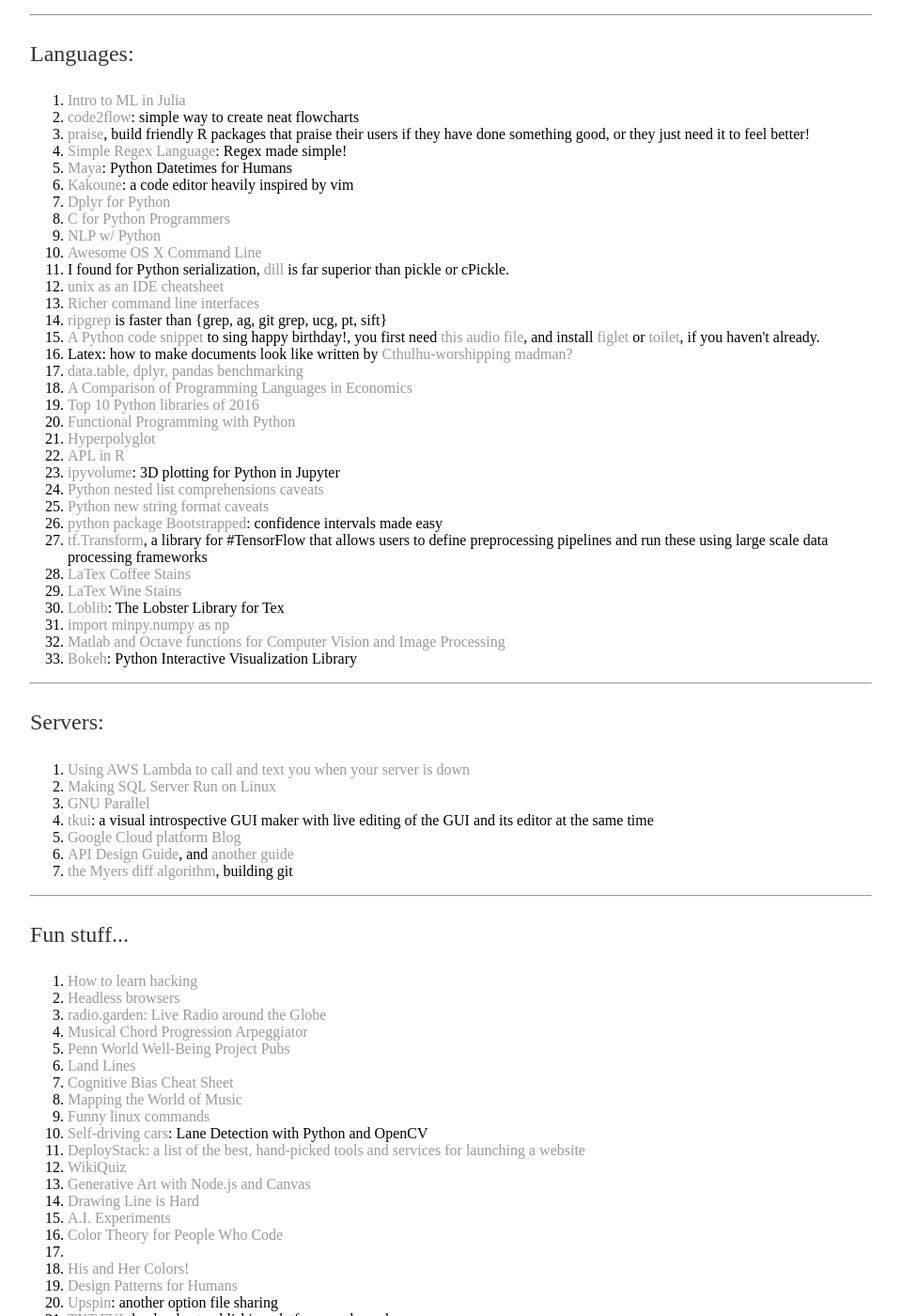
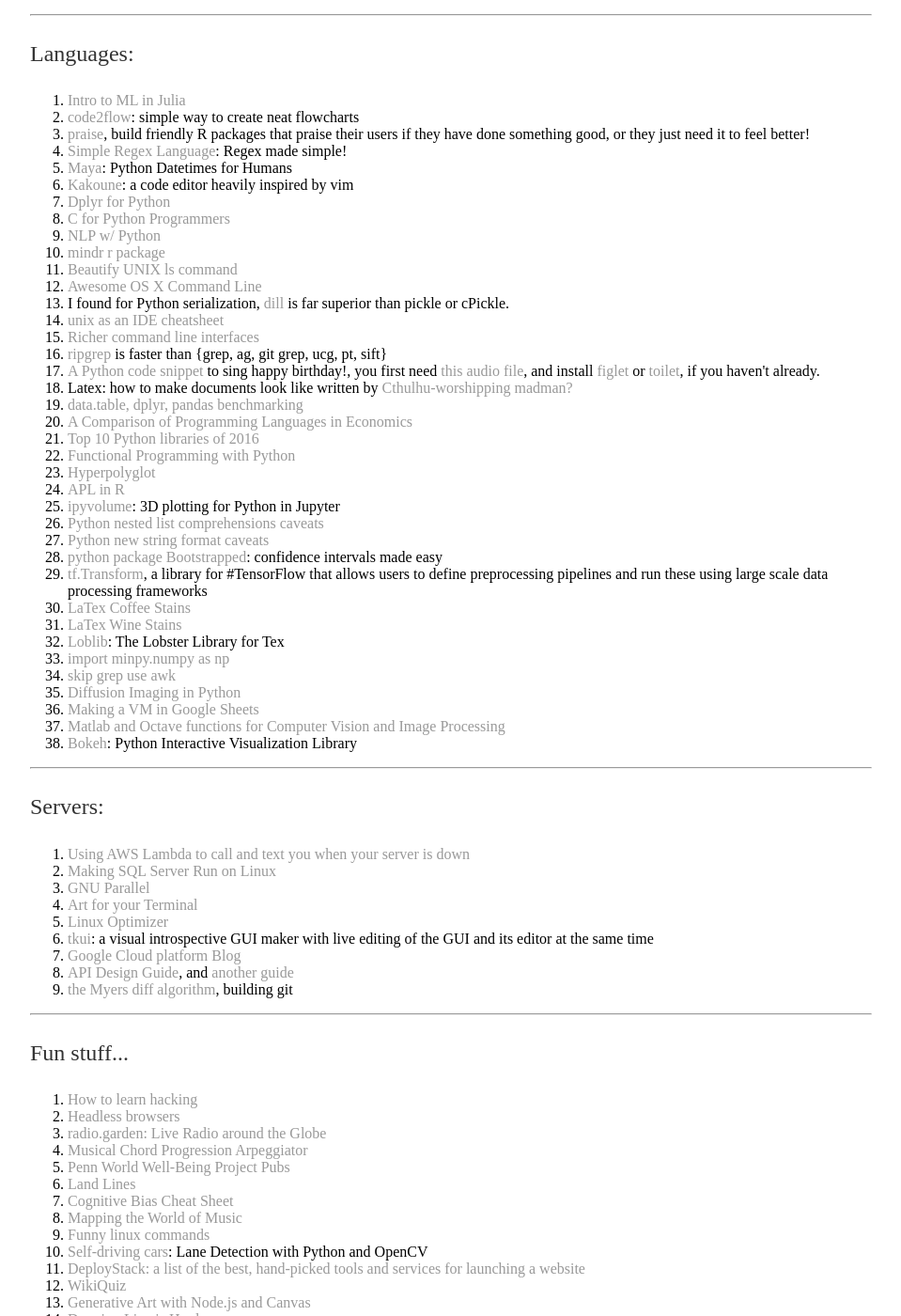
Before and after one commit to shenglih/shenglih.github.io, a Jekyll site: the page built from memo/index.html, in a window 1280 px wide and 1400 px high, scrolled down 751 px. Shown: the whole window at 94% size, without its empty margins (160-1119 px from the left). Built offline with Jekyll 4.4.1, drawn with Linux system fonts in a browser that asks for light colours; some of the changed text lies outside the part shown.

Commit message:
Update index.html

```diff
--- a/memo/index.html
+++ b/memo/index.html
@@ -50,6 +50,8 @@
 		<li><a href="https://github.com/dodger487/dplython"> Dplyr for Python</a></li>
 		<li><a href="http://www.toves.org/books/cpy/">C for Python Programmers</a></li>
 		<li><a href="http://www.nltk.org/book/ch02.html"> NLP w/ Python</a></li>
+		<li><a href="https://github.com/pzhaonet/mindr"> mindr r package</a></li>
+		<li><a href="https://github.com/athityakumar/colors"> Beautify UNIX ls command</a></li>
 		<li><a href="https://github.com/herrbischoff/awesome-osx-command-line/blob/master/README.md"> Awesome OS X Command Line</a></li>
 		<li>I found for Python serialization, <a href="https://github.com/uqfoundation/dill">dill</a> is far superior than pickle or cPickle.</li>
 		<li><a href="https://sanctum.geek.nz/arabesque/series/unix-as-ide/"> unix as an IDE cheatsheet </a></li>
@@ -72,6 +74,9 @@
 		<li><a href="https://www.overleaf.com/latex/examples/latex-wine-stains/cdzqvdhxtgft#.WHLc1aOZO7p">LaTex Wine Stains</a></li>
 		<li><a href="https://github.com/bae43/LobLib/">Loblib</a>: The Lobster Library for Tex</li>
 		<li><a href="https://github.com/dmlc/minpy"> import minpy.numpy as np</a></li>
+		<li><a href="http://blog.jpalardy.com/posts/skip-grep-use-awk/"> skip grep use awk </a></li>
+		<li><a href="http://nipy.org/dipy/index.html"> Diffusion Imaging in Python </a></li>
+		<li><a href="https://briansteffens.github.io/2017/07/03/google-sheets-virtual-machine.html">Making a VM in Google Sheets</a></li>
 		<li><a href="http://www.peterkovesi.com/matlabfns/"> Matlab and Octave functions for Computer Vision and Image Processing</a></li>
 		<li><a href="http://bokeh.pydata.org/en/latest/"> Bokeh</a>: Python Interactive Visualization Library</li>
 	</ol>
@@ -81,6 +86,8 @@
 		<li><a href="https://thisdata.com/blog/using-aws-lambda-to-call-and-text-you-when-your-servers-are-down/"> Using AWS Lambda to call and text you when your server is down </a> </li>
 		<li><a href="https://blogs.technet.microsoft.com/dataplatforminsider/2016/12/16/sql-server-on-linux-how-introduction/"> Making SQL Server Run on Linux </a></li>
 		<li><a href="https://www.gnu.org/software/parallel/">GNU Parallel</a></li>
+		<li><a href="https://max.io/bash.html"> Art for your Terminal </a></li>
+		<li><a href="https://github.com/oguzhaninan/Stacer/blob/master/README.md">Linux Optimizer</a></li>
 		<li><a href="https://github.com/asrp/tkui/blob/master/README.md"> tkui</a>: a visual introspective GUI maker with live editing of the GUI and its editor at the same time</li>
 		<li><a href="https://cloudplatform.googleblog.com/2017/02/GPUs-are-now-available-for-Google-Compute-Engine-and-Cloud-Machine-Learning.html?m=1">Google Cloud platform Blog</a></li>
 		<li><a href="https://cloud.google.com/apis/design/">API Design Guide</a>, and <a href="https://stripe.com/blog/idempotency">another guide</a></li>
```
Also changed, not shown: other parts of memo/index.html (+2 -0 lines).
